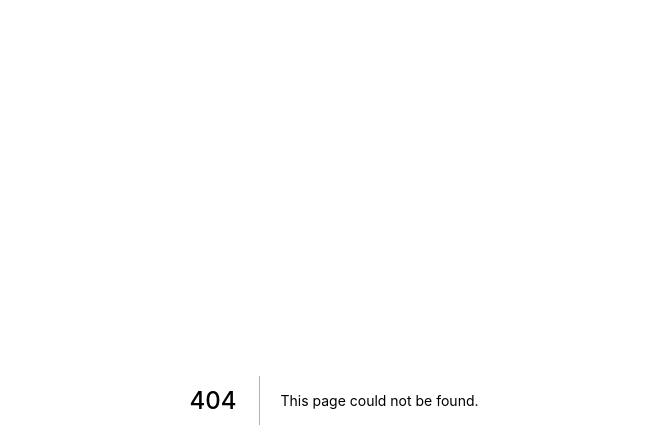
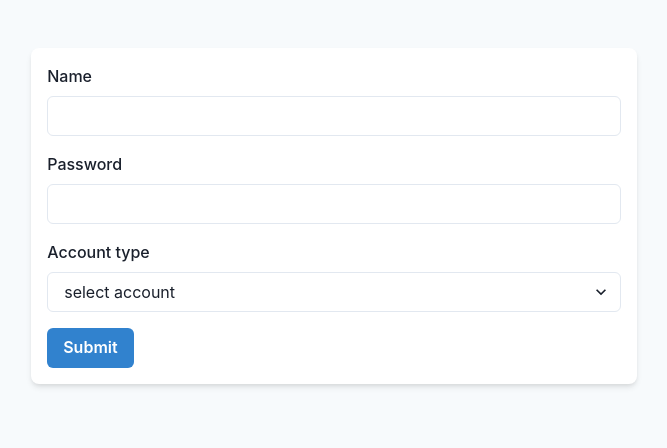
Before and after one commit to gauravpan/react-components, a Next.js app: page /form in a window 1280 px wide. Before the commit this address had no page. Shown: the top 448 px of the page, without its empty margins (306-973 px from the left). Built offline with nearby package versions, Linux system fonts and the light colour scheme.

Commit message:
Form component added

```diff
--- /dev/null
+++ b/components/Form/index.js
@@ -0,0 +1,89 @@
+import React, { useState } from "react";
+import {
+  Input,
+  FormControl,
+  FormLabel,
+  FormErrorMessage,
+  Button,
+  VStack,
+  Select,
+} from "@chakra-ui/react";
+import { useForm } from "react-hook-form";
+
+export default function Form({ fields, onSubmit }) {
+  const {
+    register,
+    handleSubmit,
+    formState: { errors },
+  } = useForm();
+  const [loading, setLoading] = useState(false);
+
+  let formElements = [];
+
+  function onSubmitButtonClick(values) {
+    setLoading(true);
+    onSubmit(values, setLoading);
+  }
+
+  fields.map((field) => {
+    let {
+      name = "",
+      type = "text",
+      label = "",
+      validation = {},
+      options = [],
+    } = field;
+
+    if (type === "select" || options[0]) {
+      formElements.push(
+        <FormControl isInvalid={errors[name]}>
+          <FormLabel>{label} </FormLabel>
+          <Select
+            placeholder={`select ${name}`}
+            {...register(name, validation)}
+          >
+            {options?.map((option) => (
+              <option value={option} key={option}>
+                {option}
+              </option>
+            ))}
+          </Select>
+          <FormErrorMessage>{errors[name]?.message} </FormErrorMessage>
+        </FormControl>
+      );
+      return;
+    }
+
+    formElements.push(
+      <FormControl isInvalid={errors[name]}>
+        <FormLabel>{label} </FormLabel>
+        <Input
+          type={type}
+          name={name}
+          {...register(name, validation)}
+          autoComplete="off"
+        />
+        <FormErrorMessage>{errors[name]?.message} </FormErrorMessage>
+      </FormControl>
+    );
+  });
+
+  return (
+    <form onSubmit={handleSubmit(onSubmitButtonClick)}>
+      <VStack spacing={4}>
+        {formElements.map((Field, index) =>
+          React.cloneElement(Field, { key: `input-${index}` })
+        )}
+        <Button
+          type="submit"
+          colorScheme="blue"
+          isLoading={loading}
+          loadingText="Submitting"
+          alignSelf="start"
+        >
+          Submit
+        </Button>
+      </VStack>
+    </form>
+  );
+}
--- a/components/index.js
+++ b/components/index.js
@@ -1 +1,2 @@
 export { default as SuggestionInput } from "./SuggestionInput";
+export { default as Form } from "./Form";
--- a/package.json
+++ b/package.json
@@ -9,6 +9,10 @@
     "start": "next start"
   },
   "dependencies": {
+    "@chakra-ui/react": "^1.6.1",
+    "@emotion/react": "^11.4.0",
+    "@emotion/styled": "^11.3.0",
+    "framer-motion": "^4.1.16",
     "next": "10.0.9",
     "react": "17.0.2",
     "react-dom": "17.0.2"
--- /dev/null
+++ b/pages/form.js
@@ -0,0 +1,41 @@
+import { ChakraProvider, Container } from "@chakra-ui/react";
+import { Global } from "@emotion/react";
+import { Form } from "../components";
+
+export default function Home() {
+  function onSubmit(values, setLoading) {
+    console.log(values);
+  }
+  return (
+    <ChakraProvider>
+      <Global
+        styles={{ body: { backgroundColor: "var(--chakra-colors-gray-50)" } }}
+      />
+      <Container shadow="md" mt={12} padding={4} rounded="lg" bg="white">
+        <Form
+          fields={[
+            {
+              name: "name",
+              label: "Name",
+              validation: { required: "Name is required!" },
+            },
+            {
+              name: "password",
+              label: "Password",
+              type: "password",
+              validation: { required: "Email is required!" },
+            },
+            {
+              name: "account",
+              label: "Account type",
+              type: "select",
+              options: ["Teacher", "Student", "Parents"],
+              validation: { required: "Account type is required!" },
+            },
+          ]}
+          onSubmit={onSubmit}
+        />
+      </Container>
+    </ChakraProvider>
+  );
+}
```
